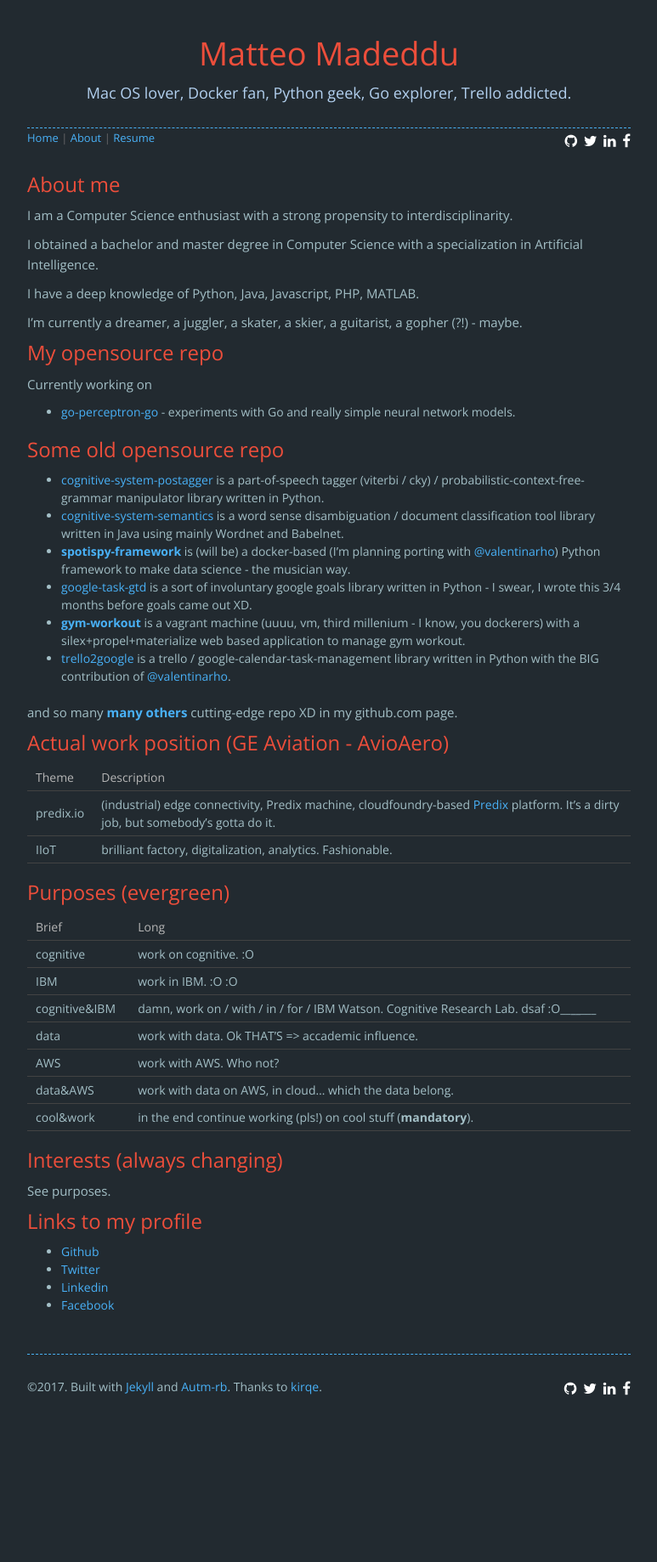
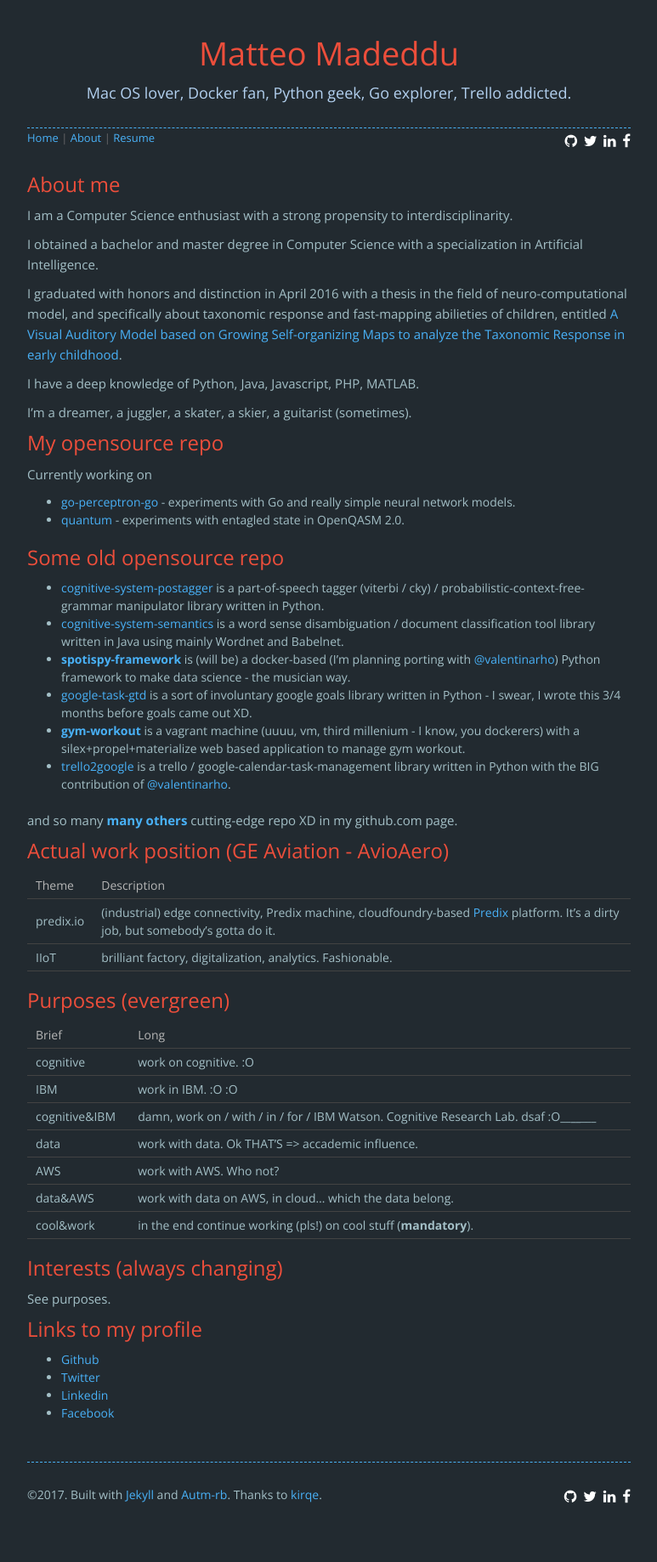
Before and after one commit to made2591/blog.madeddu.xyz, a Jekyll site: the page built from about.html, in a window 1280 px wide. Shown: the whole page at 85% size, without its empty margins (253-1026 px from the left). Built offline with Jekyll 4.4.1, drawn with Linux system fonts in a browser that asks for light colours; nearby versions of some CDN libraries; comment, search, counter and statistics services are not loaded; before the commit the page ends 1711 px from its top, so only the background shows below that.

Commit message:
Add master thesis. Minor fix in text.

```diff
--- a/_data/about.yml
+++ b/_data/about.yml
@@ -4,15 +4,18 @@
 
   I obtained a bachelor and master degree in Computer Science with a specialization in Artificial Intelligence.
 
+  I graduated with honors and distinction in April 2016 with a thesis in the field of neuro-computational model, and specifically about taxonomic response and fast-mapping abilieties of children, entitled [A Visual Auditory Model based on Growing Self-organizing Maps to analyze the Taxonomic Response in early childhood](https://made2591.github.com/matteo_madeddu_master_thesis.pdf).
+
   I have a deep knowledge of Python, Java, Javascript, PHP, MATLAB.
 
-  I’m currently a dreamer, a juggler, a skater, a skier, a guitarist, a gopher (?!) - maybe.
+  I’m a dreamer, a juggler, a skater, a skier, a guitarist (sometimes).
 
   ## My opensource repo
 
   Currently working on
 
   - [go-perceptron-go](http://github.com/made2591/go-perceptron-go) - experiments with Go and really simple neural network models.
+  - [quantum](http://github.com/made2591/quantum) - experiments with entagled state in OpenQASM 2.0.
 
   ## Some old opensource repo
 
```
Also changed, not shown: 1 other file.
